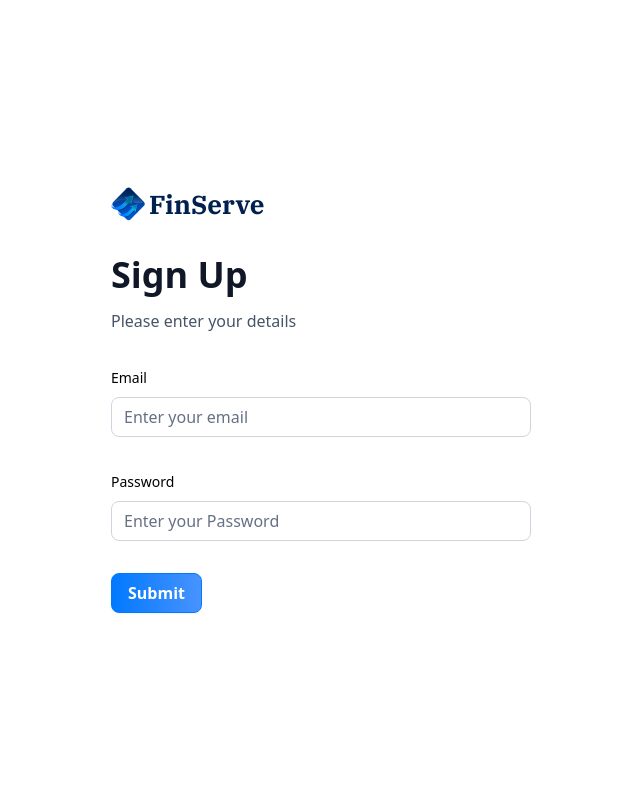
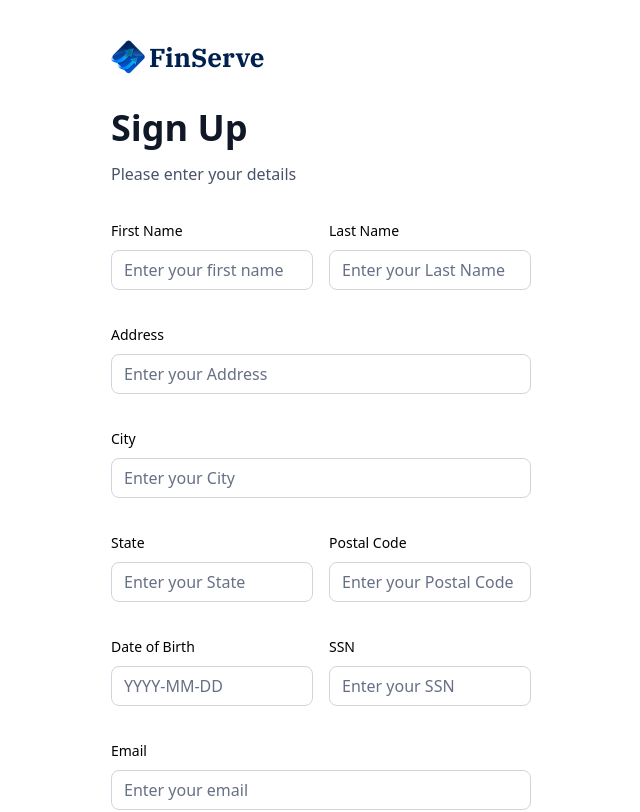
Before and after one commit to AbhijeetPundkar/bank-app, a Next.js app: page /sign-up in a window 1280 px wide. Shown: the top 812 px of the page, without its empty margins (319-959 px from the left). Built offline with nearby package versions, Linux system fonts and the light colour scheme.

Commit message:
complete auth page

```diff
--- a/components/AuthForm.tsx
+++ b/components/AuthForm.tsx
@@ -7,18 +7,23 @@
 import { useForm } from "react-hook-form";
 import { Button } from "@/components/ui/button";
 import { Form } from "@/components/ui/form";
+import { Loader2 } from "lucide-react";
 
 import CustomInput from "@/components/CustomInput";
 
 import { authFormSchema } from "@/lib/utils";
+import { useRouter } from "next/router";
 
 const AuthForm = ({ type }: { type: string }) => {
-  const [user, setuser] = useState(null);
+  const router = useRouter;
+  const [user, setUser] = useState(null);
   const [isLoading, setIsLoading] = useState(false);
 
+  const formSchema = authFormSchema(type);
+
   // 1. Define a form with validation.
-  const form = useForm<z.infer<typeof authFormSchema>>({
-    resolver: zodResolver(authFormSchema),
+  const form = useForm<z.infer<typeof formSchema>>({
+    resolver: zodResolver(formSchema),
     defaultValues: {
       email: "",
       password: "",
@@ -26,24 +31,57 @@
   });
 
   // 2. Define a submit handler.
-  function onSubmit(values: z.infer<typeof authFormSchema>) {
+  const onSubmit = async (data: z.infer<typeof formSchema>) => {
     // Do something with the form values.
     // ✅ This will be type-safe and validated.
     setIsLoading(true);
-    console.log(values);
+
+    try {
+      if (type === "sign-in") {
+        // SIGN IN LOGIC
+        // const response = await signIn({
+        //   email: data.email,
+        //   password: data.password,
+        // });
+        // if(response) router.push("/")
+      }
+      if (type === "sign-up") {
+        // SIGN UP LOGIC
+        //const newUser = await signUp(data);
+        //setUser(newUser);
+      }
+    } catch (error) {
+      console.log(error);
+    } finally {
+      setIsLoading(false);
+    }
+
     setIsLoading(false);
-  }
+  };
 
   return (
     <section className="auth-form">
       <header className="flex flex-col gap-5 md:gap-8">
         <Link href="/" className="cursor-pointer flex items-center gap-1">
-          <Image src="/icons/logo.svg" width={34} height={34} alt="Horizon logo" />
-          <h1 className="text-26 font-ibm-plex-serif font-bold text-black-1">FinServe</h1>
+          <Image
+            src="/icons/logo.svg"
+            width={34}
+            height={34}
+            alt="Horizon logo"
+          />
+          <h1 className="text-26 font-ibm-plex-serif font-bold text-black-1">
+            FinServe
+          </h1>
         </Link>
         <div className="flex flex-col gap-1 md:gap-3">
-          <h1 className="text-24 lg:text-36 font-semibold text-gray-900">{user ? "Link Account" : type === "sign-in" ? "Sign In" : "Sign Up"}</h1>
-          <p className="text-16 font-normal text-gray-600">{user ? "Link your account to get started" : "Please enter your details"}</p>
+          <h1 className="text-24 lg:text-36 font-semibold text-gray-900">
+            {user ? "Link Account" : type === "sign-in" ? "Sign In" : "Sign Up"}
+          </h1>
+          <p className="text-16 font-normal text-gray-600">
+            {user
+              ? "Link your account to get started"
+              : "Please enter your details"}
+          </p>
         </div>
       </header>
       {user ? (
@@ -51,16 +89,108 @@
       ) : (
         <Form {...form}>
           <form onSubmit={form.handleSubmit(onSubmit)} className="space-y-8">
-            <CustomInput control={form.control} name="email" label="Email" placeholder="Enter your email" />
+            {type === "sign-up" && (
+              <>
+                <div className="flex gap-4">
+                  <CustomInput
+                    control={form.control}
+                    name="firstName"
+                    label="First Name"
+                    placeholder="Enter your first name"
+                  />
+                  <CustomInput
+                    control={form.control}
+                    name="lastName"
+                    label="Last Name"
+                    placeholder="Enter your Last Name"
+                  />
+                </div>
 
-            <CustomInput control={form.control} name="password" label="Password" placeholder="Enter your Password" />
+                <CustomInput
+                  control={form.control}
+                  name="address1"
+                  label="Address"
+                  placeholder="Enter your Address"
+                />
+                <CustomInput
+                  control={form.control}
+                  name="city"
+                  label="City"
+                  placeholder="Enter your City"
+                />
+                <div className="flex gap-4">
+                  <CustomInput
+                    control={form.control}
+                    name="state"
+                    label="State"
+                    placeholder="Enter your State"
+                  />
+                  <CustomInput
+                    control={form.control}
+                    name="postalCode"
+                    label="Postal Code"
+                    placeholder="Enter your Postal Code"
+                  />
+                </div>
 
-            <Button type="submit" className="form-btn">
-              Submit
-            </Button>
+                <div className="flex gap-4">
+                  <CustomInput
+                    control={form.control}
+                    name="dateOfBirth"
+                    label="Date of Birth"
+                    placeholder="YYYY-MM-DD"
+                  />
+                  <CustomInput
+                    control={form.control}
+                    name="ssn"
+                    label="SSN"
+                    placeholder="Enter your SSN"
+                  />
+                </div>
+              </>
+            )}
+            <CustomInput
+              control={form.control}
+              name="email"
+              label="Email"
+              placeholder="Enter your email"
+            />
+            <CustomInput
+              control={form.control}
+              name="password"
+              label="Password"
+              placeholder="Enter your Password"
+            />
+            <div className="flex flex-col gap-4">
+              <Button type="submit" className="form-btn" disabled={isLoading}>
+                {isLoading ? (
+                  <>
+                    <Loader2 size={20} className="animate-spin" /> &nbsp;
+                    Loading...
+                  </>
+                ) : type === "sign-in" ? (
+                  "Sign In"
+                ) : (
+                  "Sign Up"
+                )}
+              </Button>
+            </div>
           </form>
         </Form>
       )}
+      <footer className="flex justify-center gap-1">
+        <p className="text-14 font-normal text-gray-600">
+          {type === "sign-in"
+            ? "Don't have an account?"
+            : "Already have an account?"}
+        </p>
+        <Link
+          href={type === "sign-in" ? "/sign-up" : "/sign-in"}
+          className="form-link"
+        >
+          {type === "sign-in" ? "Sign Up" : "Sign In"}
+        </Link>
+      </footer>
     </section>
   );
 };
--- a/components/CustomInput.tsx
+++ b/components/CustomInput.tsx
@@ -13,9 +13,11 @@
 import { authFormSchema } from '@/lib/utils';
 import { z } from 'zod';
 
+const formSchema = authFormSchema('sign-up');
+
 interface CustomInputProps {
-    control: Control<z.infer<typeof authFormSchema>>,
-    name: FieldPath<z.infer<typeof authFormSchema>>,
+    control: Control<z.infer<typeof formSchema>>,
+    name: FieldPath<z.infer<typeof formSchema>>,
     label: string,
     placeholder: string
 }
--- a/lib/utils.ts
+++ b/lib/utils.ts
@@ -179,8 +179,18 @@
   return date > twoDaysAgo ? "Processing" : "Success";
 };
 
-export const authFormSchema = z.object({
+
+export const authFormSchema = (type: string) => z.object({
+  // sign up
+  firstName: type === 'sign-in' ? z.string().optional() : z.string().min(3),
+  lastName: type === 'sign-in' ? z.string().optional() : z.string().min(3),
+  address1: type === 'sign-in' ? z.string().optional() : z.string().max(50),
+  city: type === 'sign-in' ? z.string().optional() : z.string().max(50),
+  state: type === 'sign-in' ? z.string().optional() : z.string().min(2).max(2),
+  postalCode: type === 'sign-in' ? z.string().optional() : z.string().min(3).max(6),
+  dateOfBirth: type === 'sign-in' ? z.string().optional() : z.string().min(3),
+  ssn: type === 'sign-in' ? z.string().optional() : z.string().min(3),
+  // sign in
   email: z.string().email(),
   password: z.string().min(8),
-  // username: z.string().min(3),
-});
+})
```
